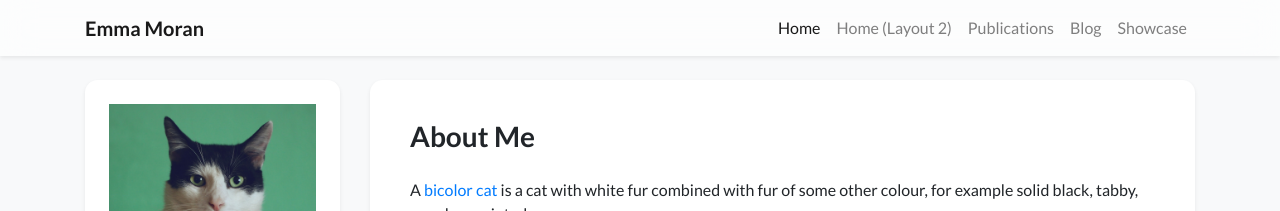
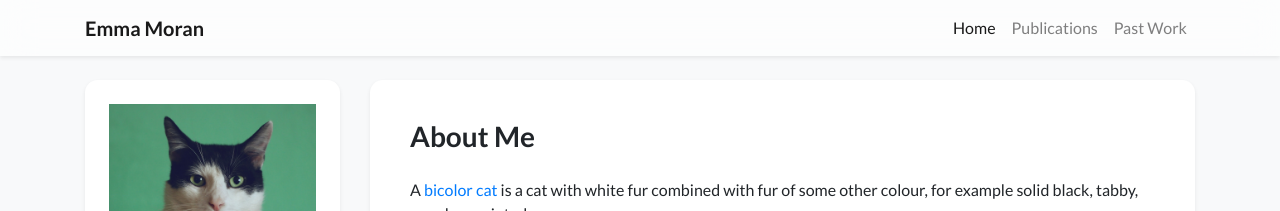
Before and after one commit to emoran7171/emoran.github.io, a Jekyll site: the page built from index.html, in a window 1280 px wide. Shown: the top 211 px of the page. Built offline with Jekyll 4.4.1, drawn with Linux system fonts in a browser that asks for light colours; nearby versions of some CDN libraries; a style sheet for code colours, icons or effects is not loaded.

Commit message:
Update navigation items in navigation.yml

```diff
--- a/_data/navigation.yml
+++ b/_data/navigation.yml
@@ -3,11 +3,7 @@ pages:
 #       For example, the `navbar_title` field in `showcase.html` is "Showcase" and the `name` field here should also be "Showcase"
 - name: Home
   url: /
-- name: Home (Layout 2)
-  url: /index_layout2
 - name: Publications
   url: /publications
-- name: Blog
-  url: /blog
-- name: Showcase
-  url: /showcase
+- name: Past Work
+  url: /pastwork
```
